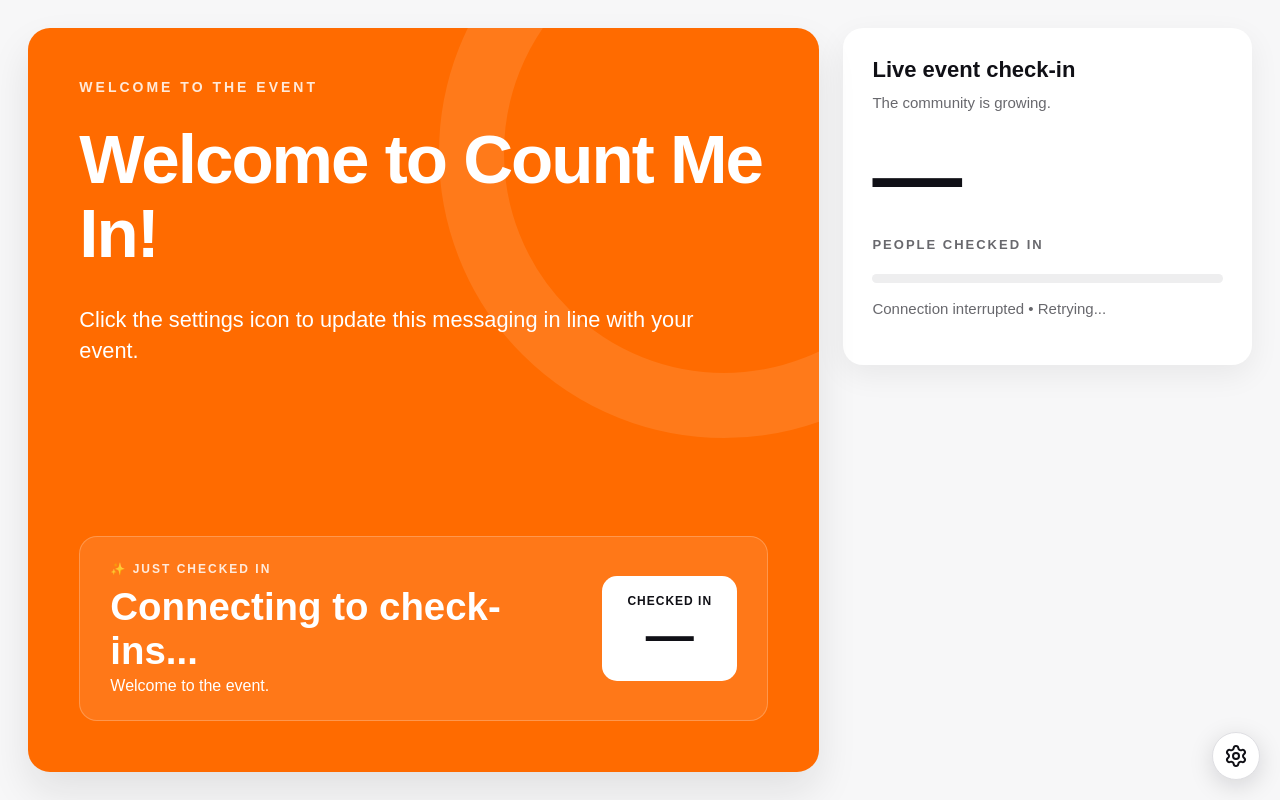
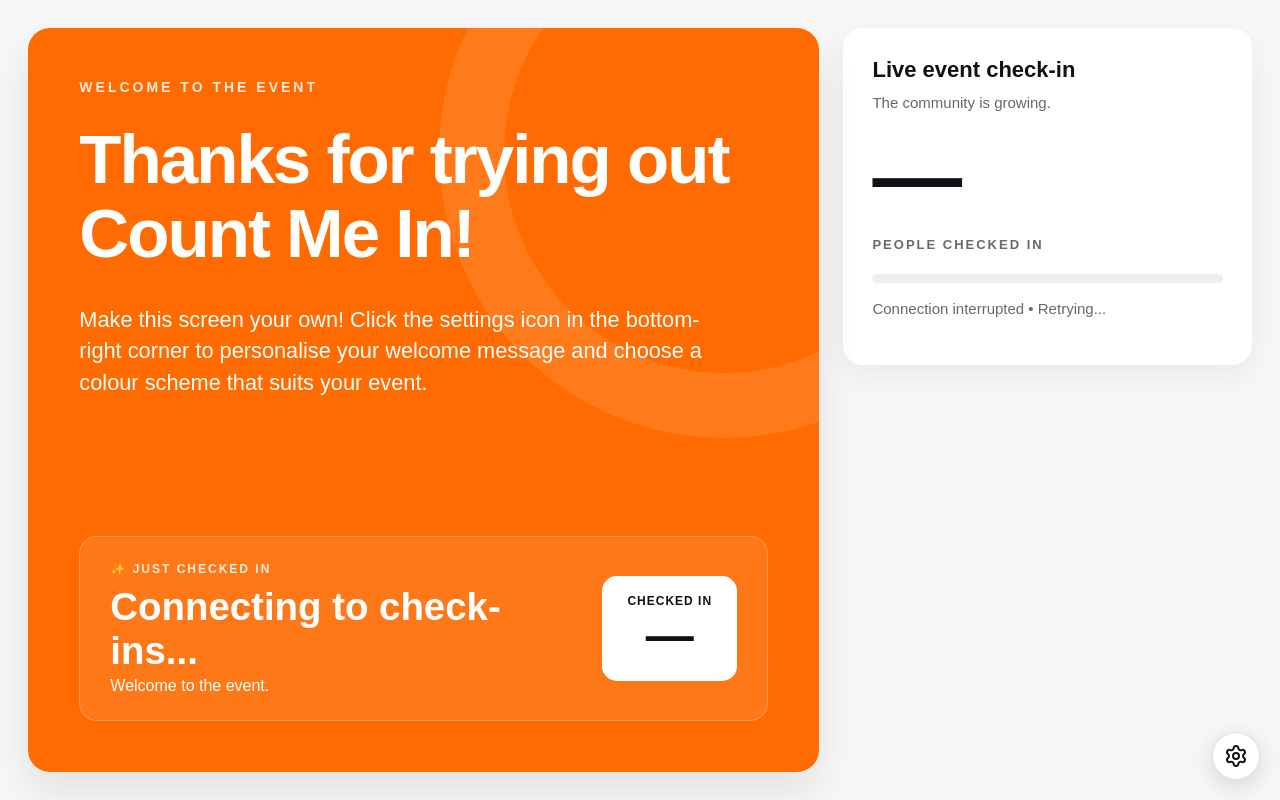
Before and after one commit to NoMoreBadMondays/countmein-app, a website: page src/index.html in a window 1280 px wide. Drawn offline with Linux system fonts and the light colour scheme; no server answers.

Commit message:
Update index.html

```diff
--- a/src/index.html
+++ b/src/index.html
@@ -8,7 +8,7 @@
 
 <style>
 :root {
-  /* Modern orange / black / grey default theme */
+  /* Orange, black and grey default theme */
   --page-bg: #f7f7f8;
   --hero-bg: #ff6b00;
   --circle-color: #ffffff;
@@ -290,7 +290,7 @@
   height: 24px;
 }
 
-/* Settings modal */
+/* Settings window */
 
 .settings-backdrop {
   position: fixed;
@@ -497,11 +497,15 @@
         WELCOME TO THE EVENT
       </div>
 
-      <h1 id="heroTitle">Welcome to Count Me In!</h1>
+      <h1 id="heroTitle">
+        Thanks for trying out Count Me In!
+      </h1>
 
       <p id="heroDescription">
-        Click the settings icon to update this messaging
-        in line with your event.
+        Make this screen your own! Click the settings icon
+        in the bottom-right corner to personalise your
+        welcome message and choose a colour scheme
+        that suits your event.
       </p>
 
       <div
@@ -750,9 +754,9 @@
 const EVENT_CAPACITY = 200;
 
 const DEFAULTS = {
-  title: 'Welcome to Count Me In!',
+  title: 'Thanks for trying out Count Me In!',
   description:
-    'Click the settings icon to update this messaging in line with your event.',
+    'Make this screen your own! Click the settings icon in the bottom-right corner to personalise your welcome message and choose a colour scheme that suits your event.',
   panelColor: '#ff6b00',
   circleColor: '#ffffff',
   heroText: '#ffffff',
```
